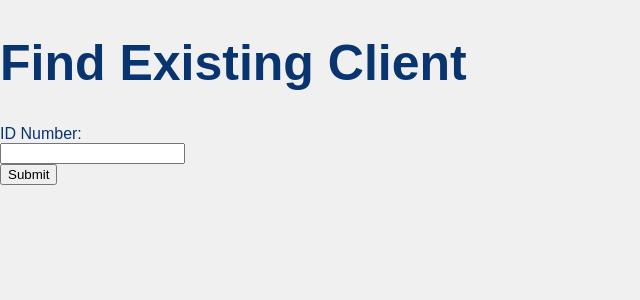
After one commit to owilkins2/DSALA-Account-Management, a Flask app: page /edit-client-enter-id in a window 1280 px wide. The commit adds this page. Shown: the top 300 px of the page, without its empty margins (0-640 px from the left). Run offline with Flask 2, Linux system fonts and the light colour scheme; parts of the project's set-up code (start-up, migrations or seed data) failed here and were passed over.

Commit message:
began implementing funcitonality to find an existing client to edit

```diff
--- a/app.py
+++ b/app.py
@@ -30,8 +30,13 @@ def home():
 def create_client():
     return render_template('create_client.html')
 
-@app.route('/edit-client')
-def edit_client():
+@app.route('/edit-client-enter-id')
+def edit_client_enter_id():
+    return render_template('edit_client_enter_id.html')
+
+@app.route('/entered_id')
+def entered_id():
+    print("hello")
     return render_template('edit_client.html')
 
 def generate_unique_id(existing_ids):
--- /dev/null
+++ b/templates/edit_client_enter_id.html
@@ -0,0 +1,18 @@
+<!DOCTYPE html>
+<html lang="en">
+<head>
+    <meta charset="UTF-8">
+    <meta name="viewport" content="width=device-width, initial-scale=1.0">
+    <title>Create a New Client</title>
+    <link rel="stylesheet" href="{{ url_for('static', filename='styles.css') }}">
+</head>
+<body>
+    <h1>Find Existing Client</h1>
+    <form action="/entered_id">
+        <label for="ID">ID Number:</label><br>
+        <input type="number" id="ID" name="ID" required><br>
+
+        <input type="submit" value="Submit">
+    </form>
+</body>
+</html>
--- a/templates/index.html
+++ b/templates/index.html
@@ -17,8 +17,8 @@
     </header>
 
     <div>
-        <button onclick="window.location.href='/create-client'">Create a New Client</button>
-        <button onclick="window.location.href='/edit-client'">Edit an Existing Client</button>
+        <button onclick="window.location.href='/create-client'">New Client</button>
+        <button onclick="window.location.href='/edit-client-enter-id'">Existing Client</button>
     </div>
 
 </body>
```
